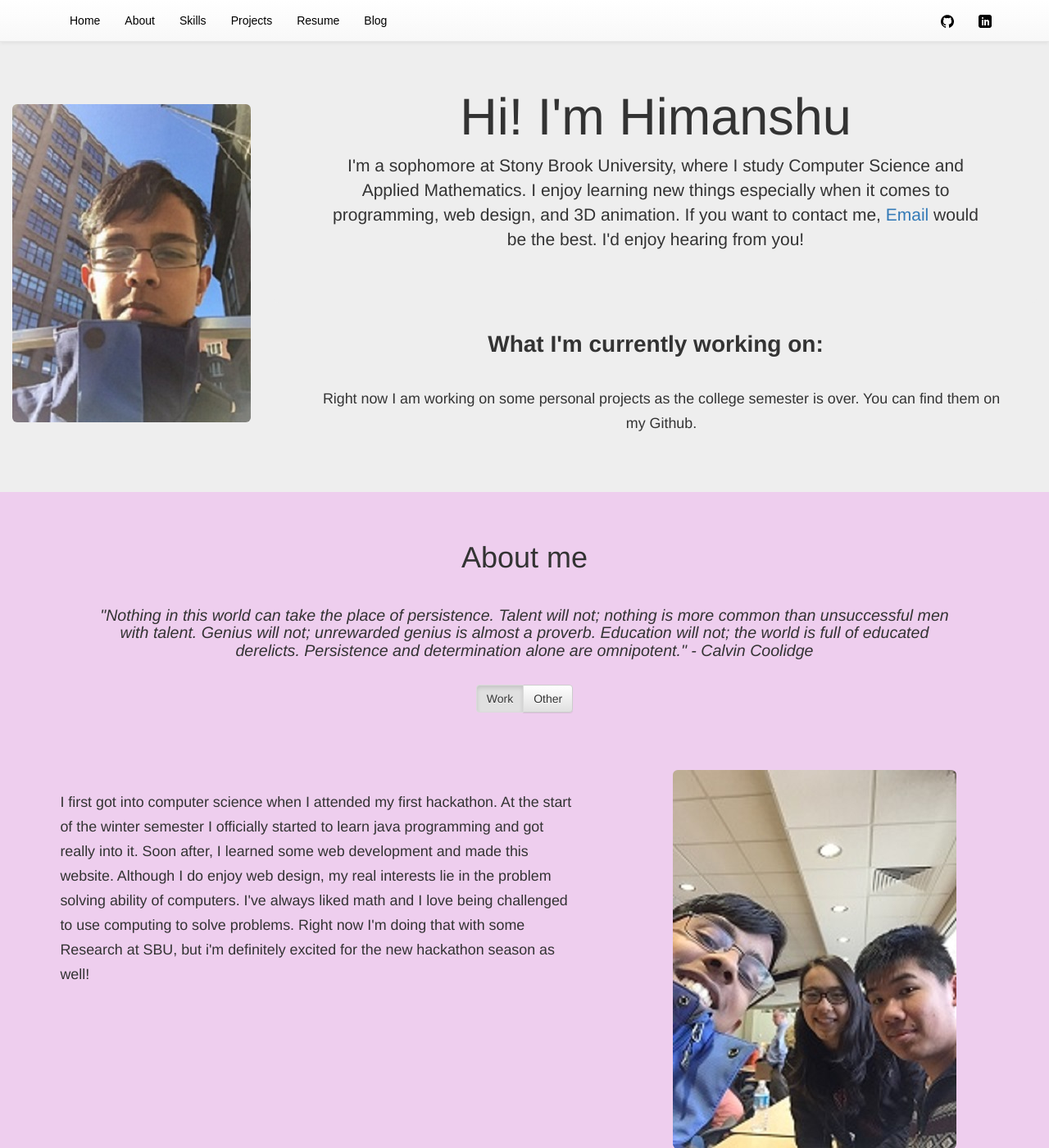
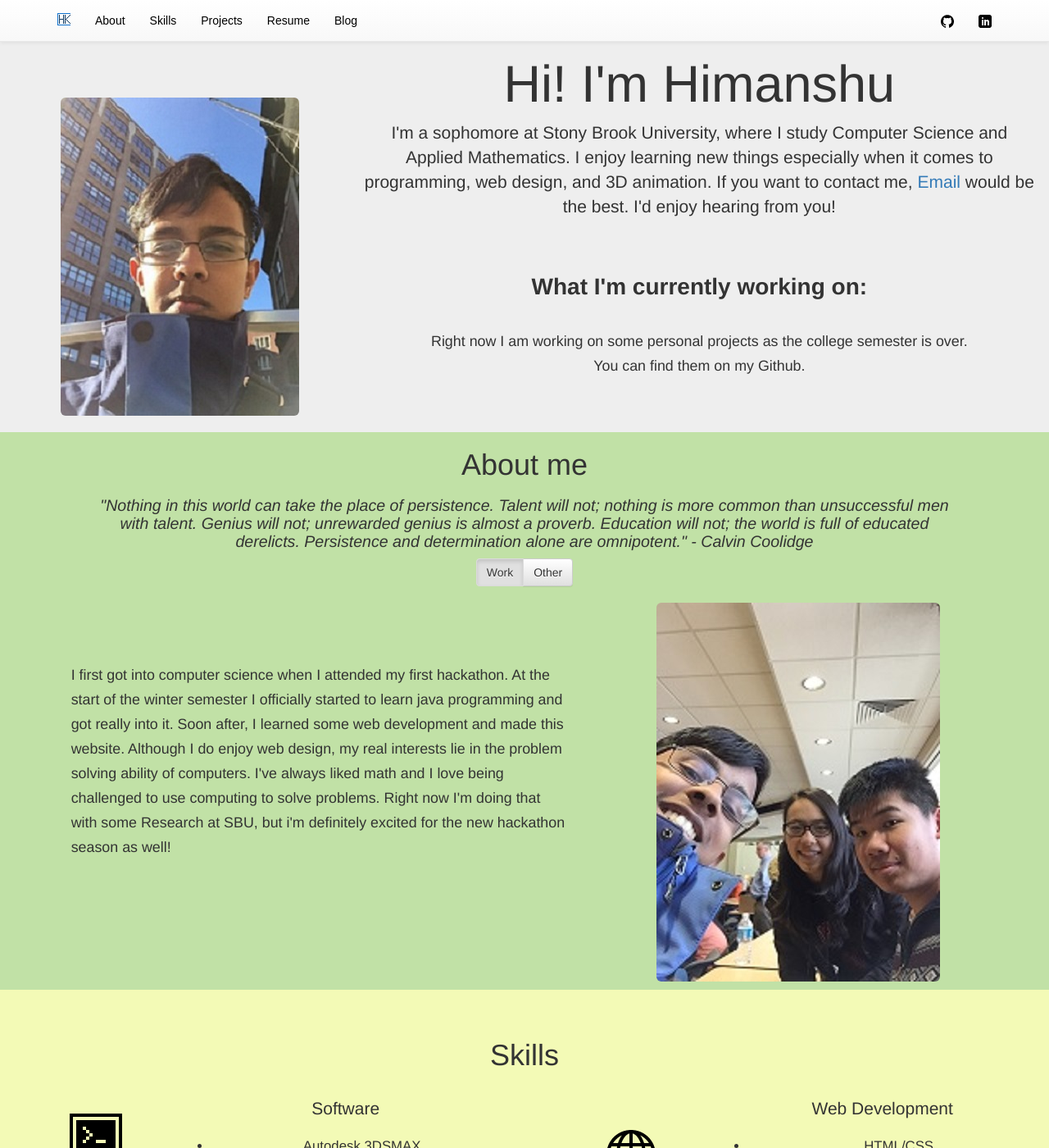
Before and after one commit to Hkattelu/Hkattelu.github.io, a Jekyll site: the page index.html, which Jekyll copies as it is, in a window 1280 px wide and 1400 px high. Shown: the whole window at 82% size. Built offline with Jekyll 4.4.1, drawn with Linux system fonts in a browser that asks for light colours; nearby versions of some CDN libraries; some of the changed text lies outside the part shown.

Commit message:
Major Update

```diff
--- a/_posts/2016-01-07-mildly-interesting-computer-stuff-2.markdown
+++ b/_posts/2016-01-07-mildly-interesting-computer-stuff-2.markdown
@@ -1,6 +1,6 @@
 ---
 layout: post
-title:  "Mildly interesting computer stuff 2"
+title:  "The Hungarian Algorithm"
 date:   2016-01-07 02:54:00 -0500
 categories: jekyll update
 ---
@@ -13,7 +13,7 @@
 
 This is an algorithm I learned about last semester in my deterministic
 models class. It is a quick way to solve an assignment problem, which is
-a problem where you assign m workers to n jobs in order to minimizie a cost
+a problem where you assign m workers to n jobs in order to minimize a cost
 or maximize a profit.
 
 You can read more about it here:
--- a/index.html
+++ b/index.html
@@ -24,19 +24,25 @@
 		<title>Himanshu Kattelu</title>
 	</head>
 	<body>
-<div class="site-wrapper" >
   <nav class="navbar navbar-default navbar-fixed-top">
     <div class="container">
+     <div class="navbar-header">
+        <button type="button" class="navbar-toggle" data-toggle="collapse" data-target="#my-navigation-bar" aria-expanded="false">
+          <span class="icon-bar"></span>
+          <span class="icon-bar"></span>
+          <span class="icon-bar"></span>
+        </button>
+        <a class="navbar-brand" href="#home"><img src="img/favicon.ico"></a>
+     </div>
 
-    <div class="collapse navbar-collapse" >
-
+    <div class="collapse navbar-collapse" id="my-navigation-bar">
       <ul class="nav navbar-nav">
-        <li><a href="#home"><span class="links">Home</span></a></li>
+        <!-- <li><a href="#home"><span class="links">Home</span></a></li> -->
         <li><a href="#about"><span class="links">About</span></a></li>
         <li><a href="#skills"><span class="links">Skills</span></a></li>
         <li><a href="#projects"><span class="links">Projects</span></a></li>
         <li><a href="Assets/Resume.pdf" target="new"><span class="links">Resume</span></a></li>
-        <li><a href="blog.html"><span class="links">Blog</span></a></li>
+        <li><a href="blog.html" target="new"><span class="links">Blog</span></a></li>
       </ul>
 
       <ul class="nav navbar-nav navbar-right">
@@ -45,17 +51,18 @@
         <li><a href="https://github.com/Hkattelu" target="new"><img src="img/0434-github.png"/></a></li>
         <li><a href="https://www.linkedin.com/in/himanshukattelu" target="new"><img src="img/0457-linkedin.png"/></a></li>
       </ul>
+
     </div>
   </div>
  </nav>
- <br>
- <br>
-  <div class="container-fluid" id="home">
-   <div class="row">
-    <div class="col-md-3">  <img src="img/Me.JPG" class="img-rounded" id="myPicture"/></div>
-     <div class="col-md-9">
 
-        <div class= "jumbotron" >
+
+  <section id="home">
+
+    <div class="col-md-4">  <img src="img/Me.JPG" class="img-responsive img-rounded" id="myPicture"/></div>
+     <div class="col-md-8" >
+
+        <div class= "jumbotron" style = "margin-bottom : 0">
 
               <h1 ><span>Hi! I'm Himanshu</span></h1>
 
@@ -67,32 +74,30 @@
 
          </div>
 
-  </div>
- <br>
-
     <p class="current"><strong>What I'm currently working on:</strong></p>
 
  <br>
 
     <p class="currentWork"><small>Right now I am working on some personal projects as the college semester is over. You can find them on my Github.</small></p>
 
-</div>
- <br>
- </div>
+      </div>
+
+
+ </section>
+
   <section id="about" style="text-align:center">
-   <br><br>
     <p class="lead"><h1>About me</h1></p>
-   <br>
-   <div class="row">
+
      <div class="col-md-1"></div>
      <div class="col-md-10">
      <h4 style="font-size:1.4em"><em>"Nothing in this world can take the place of persistence. Talent will not; nothing is more common than unsuccessful men with talent. Genius will not; unrewarded genius is almost a proverb. Education will not; the world is full of educated derelicts. Persistence and determination alone are omnipotent." - Calvin Coolidge</em></h4>
      </div>
      <div class="col-md-1"></div>
-   </div>
+
 
    <br>
    <!-- Buttons are switched from active to inactive in script.js-->
+
     <div class="btn-group" role="group" style="text-align:center">
       <!-- <button type="button" class="btn btn-default" id="class"></button>-Don't really need this-->
        <button type="button" class="btn btn-default active" id="work">Work</button>
@@ -102,7 +107,6 @@
   <br>
 
   <!--The descriptions are switched between using show(),hide() in the script.js file-->
-  <div class="row">
 
    <div class="col-md-7">
     <p  id="description1">
@@ -114,19 +118,19 @@
     </p>
    </div>
 
-   <div class="col-md-2">
-     <p  id="picture1"><img src='img/m2.JPG' class='img-rounded' id="description-image"/></p>
-     <p  id="picture2"><img src='img/m3.JPG' class='img-rounded' id="description-image" /></p>
+   <div class="col-md-4">
+     <p  id="picture1"><img src='img/m2.JPG' class='img-responsive img-rounded' id="description-image"/></p>
+     <p  id="picture2"><img src='img/m3.JPG' class='img-responsive img-rounded' id="description-image" /></p>
    </div>
-   <div class="col-md-2"></div>
-  </div>
+   <div class="col-md-1"></div>
 
-            </section>
+
+</section>
 
 
 <section id="skills">
 <br><br>
- <div class="page-header"><h1>Skills</h1></div>
+ <div ><h1>Skills</h1></div>
 
   <div class="row">
 
@@ -136,26 +140,26 @@
     <!--Make this more consistent, it screws everything up on mobile. Icons should always be on the left-->
     <div class="col-md-2"><img class = "Icons-1"  src="img/0386-terminal.png"/></div>
     <br>
-    <div class="col-md-4">
+    <div class="col-md-4" style = "text-align: center">
       <div  id="skills-1">
-      <p class="lead">  Software</p>
+      <p class="lead">Software</p>
       <ul>
         <li>Autodesk 3DSMAX</li>
         <li>Sublime Text 2</li>
         <li>Eclipse Luna</li>
-        <li>MATLAB</li>
         <li>FFMPEG</li>
       </ul>
     </div>
     </div>
-    <div class="col-md-1"><img class = "Icons-2" src="img/0202-sphere.png"/></div>
-    <div class="col-md-5">
+    <div class="col-md-2"><img class = "Icons-2" src="img/0202-sphere.png"/></div>
+    <div class="col-md-4" style = "text-align: center">
       <div id="skills-2">
       <p class="lead">  Web Development</p>
       <ul>
         <li>HTML/CSS</li>
         <li>jQuery</li>
         <li>Bootstrap</li>
+        <li>Jekyll</li>
       </ul>
     </div>
     </div>
@@ -165,25 +169,28 @@
 <br>
   <div class="row">
     <div class="col-md-2"><img class = "Icons-1"  src="img/0360-sigma.png"/></div>
-    <div class="col-md-4">
+    <div class="col-md-4" style = "text-align: center">
       <div id="skills-3">
       <p class="lead"> Applied Math</p>
       <ul>
         <li>Data Analysis</li>
-        <li>Options trading</li>
-        <li>Operations and Linear programming</li>
+        <li>Stepwise regression</li>
+        <li>Linear programming</li>
+        <li>Deterministic Model</li>
       </ul>
     </div>
     </div>
     <br>
-    <div class="col-md-1"><img class = "Icons-2"  src="img/0150-cogs.png"/></div>
-    <div class="col-md-5">
+    <div class="col-md-2"><img class = "Icons-2"  src="img/0150-cogs.png"/></div>
+    <div class="col-md-4" style = "text-align: center">
       <div  id="skills-4">
       <p class="lead">Other</p>
       <ul>
         <li>Java</li>
+        <li>MATLAB</li>
         <li>Python</li>
         <li>C#</li>
+
       </ul>
     </div>
     </div>
@@ -196,7 +203,7 @@
   <p class="lead"><h1>Projects</h1></p>
    <br>
    <br>
- <div class="row">
+
   <div class="col-md-3"></div>
   <div class="col-md-6">
   <table id="projects">
@@ -207,8 +214,13 @@
     <tr><td><a href="http://devpost.com/software/stockdataanalyzer">StockData Analyzer</a></td><td>A class that makes it easy to extract data from a MySQL database into MATLAB and run analytics such as calculating quantifiers and creating scatter plots. Can also convert data into audio (github link at the bottom)</td></tr>
     <tr><td><a href="http://devpost.com/software/gravity-4onczy">Gravity</a></td><td>A game made in Unity utilizing the Oculus Rift.
       I worked on integrating the game with Oculus and did some 3D modelling. (github link at the bottom)</td></tr>
+    <tr><td><a href="https://github.com/Hkattelu/MinimalHashMap">Minimal HashMap</a></td><td> A Hash map that uses a perfectly minimal hash function to allow for a Map data structure with O(1) access time.</td></tr>
+     <tr><td><a href="https://github.com/Hkattelu/Hungarian">Hungarian Algorithm</a></td><td>My implementation of the hungarian algorithm, which can solve assignment problems relatively quickly.</td></tr>
 
-</table>
+    </table>
+    </div>
+    <div class="col-md-3"></div>
+
 
 </section>
 
@@ -216,8 +228,5 @@
 <section id="end">
   <p> Himanshu Kattelu © 2015. All rights reserved.</p>
 </section>
-</div>
-
-
 	</body>
 </html>
--- a/stylesheet.css
+++ b/stylesheet.css
@@ -8,17 +8,23 @@
 
 }
 
+.row-no-margin {
+   margin-left: 0px;
+   margin-right: 0px;
+}
+
 #myPicture{
 
     margin-top: 30%;
-   /* margin-top: 0 auto;
-    padding: 0 auto;
-    border: 0 auto; */
+    margin-left: 15%;
+    margin-bottom: 5%;
+
 }
 
 .blurb{
 
 	text-align: center;
+
 }
 .box{
 	border-style:solid;
@@ -32,32 +38,46 @@
 
 }
 
+.jumbotron{
+	padding-right: 0px;
+	padding-left: 0px;
+	margin-bottom: 0px;
+	padding-bottom: 0px;
+	margin: 0px;
+
+}
+
 .currentWork{
 
     text-align: center;
-	margin-left:30%;
+	margin-left:10%;
 	font-size:1.5em;
-	margin-right:50px;
-	margin-bottom:50px;
+	margin-right:10%;
+	margin-bottom:0px;
 }
 
 #picture1{
-	margin-top: 50px;
+	margin-top: 0px;
+	margin-left:10%;
+
 }
 
 #picture2{
-	margin-top: 50px;
+	margin-top: 0px;
+	margin-left: 10%;
 }
 
 .Icons-1{
 
-	margin-left: 50%;
+	margin-left: 45%;
     margin-top: 20%;
+    margin-bottom:10%;
 }
 
 .Icons-2{
-	margin-left: 50%;
-	margin-top: 50%;
+	margin-left: 45%;
+	margin-top: 20%;
+	margin-bottom:10%;
 }
 
 
@@ -78,73 +98,49 @@
 }
 
 #description-image{
-
+   margin-left: 0px;
 }
 
-#skills-2{
 
-    text-align: left;
-	padding-left:3px;
-	margin-right: 50%;
-
+.site-wrapper{
+	background-color: #EEEEEE;
 }
 
-#skills-4{
-
-	text-align: left;
-	padding-right:3px;
-	margin-right: 50%;
-}
-
-#intro{
-
-
+section#home{
+	background-color: #EEEEEE;
+	overflow: hidden;
 }
 
 section#skills{
 
-	background-color:#EEEEEE;
+	background-color:#F3FAB6;
+	overflow: hidden;
 }
 
 section#about{
 
-	background-color:#EECEEE;
+	background-color:#C1E1A6;
+	overflow: hidden;
 }
 
 section#projects{
 
-	background-color:#EECEEE;
+	background-color:#FDF3E7;
+	overflow: hidden;
 }
 
 section#end{
     margin-top: 2em;
 	text-align:center;
-	background-color: #EEEEEE;
+	background-color: #FDF3E7;
+	overflow: hidden;
 
-}
-
-
-
-.site-wrapper {
-	background-color:#EEEEEE;
-}
-
-
-
-section div h1{
-
-	text-align:center;
 }
 
 section ul li{
 
 	font-size:1.2em;
-	margin-left: 20%;
-	margin-right: 20%;
-}
 
-section div p{
-	margin-left:30%;
 }
 
 table, td {
```
Also changed, not shown: _posts/2016-01-06-Project-1-Minimal-Perfect-HashMap.markdown (added, +63 -0 lines), _posts/2016-1-7-Project-2-Hungarian-Algorithm.markdown (added, +61 -0 lines), 1 other file.
